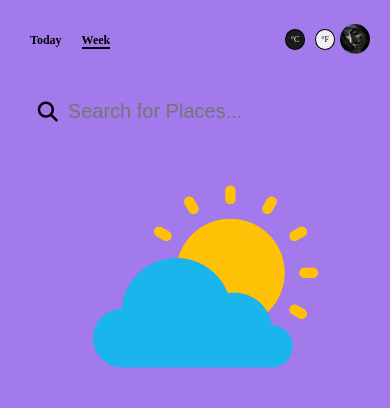
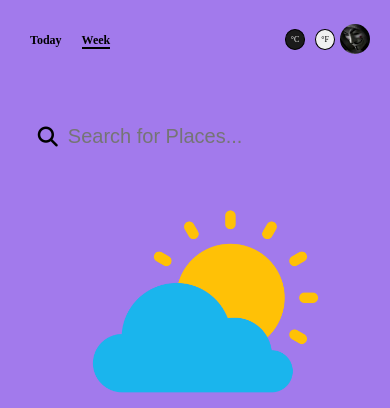
Before and after one commit to Ad7905itya/Weather-Dashboard, a plain HTML site: page index.html in a window 390 px wide. Shown: the top 408 px of the page. Drawn offline with Linux system fonts and the light colour scheme.

Commit message:
Update Response.css

```diff
--- a/Response.css
+++ b/Response.css
@@ -106,7 +106,7 @@
         width: 80%;
         height: 80%;
         z-index: 1;
-        top: 35%;
+        top: 38%;
         left: 42%;
         transform: translate(-50%,-50%);
     }
```
